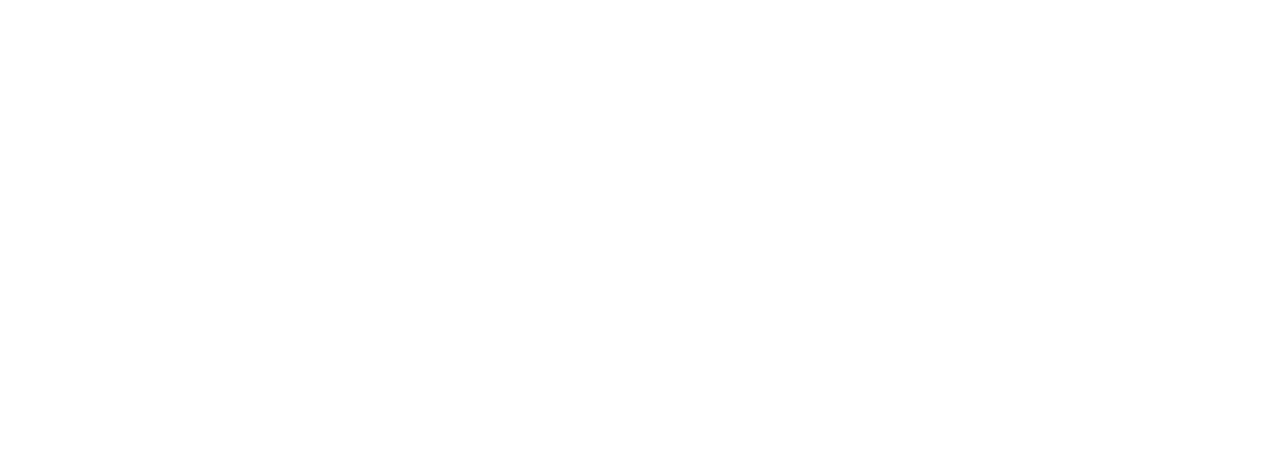
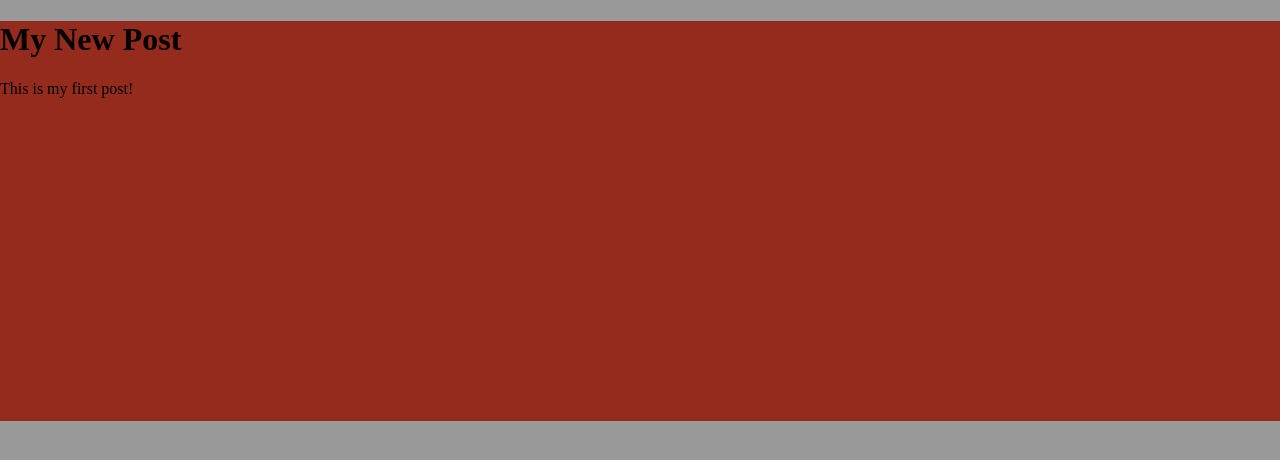
Before and after one commit to ksnediker/project_3, a plain HTML site: page public/index.html in a window 1280 px wide. Both pictures are taken after typing "name@example.com" into the empty fields and a click on the button "Submit". Drawn offline with nearby package versions, Linux system fonts and the light colour scheme.

Commit message:
added modal

```diff
--- a/public/app.js
+++ b/public/app.js
@@ -18,4 +18,7 @@ var secondRender = function() {
 
 $('#submit-email').click(function(){
 	$('#sign-up-form').hide();
+	firstRender();
+	$('#form-container').show();
+	$('#modal').show()
 })
--- a/public/index.html
+++ b/public/index.html
@@ -10,10 +10,13 @@
 <body>
 
 	<div id="sign-up-form">
+		<h1>Sign up to take survey</h1>
 		<input id="user-email" placeholder="Enter Email"></input>
 		<button id="submit-email">Submit</button>
 	</div>
-
+	<div id="modal">
+		<div class="section" id="form-container"></div>
+	</div>
 	<script id="first-template" type="text/x-handlebars-template">
 		<div class="entry">
 			<h1>{{title}}</h1>
--- a/public/style.css
+++ b/public/style.css
@@ -17,3 +17,21 @@
 #form-container-two {
 	display: none;
 }
+
+#modal {
+  top: 0;
+  left: 0;
+  position: fixed;
+  display: none;
+  width: 100%;
+  height: 100%;
+  background-color: rgba(1, 0, 0, .4);
+}
+
+#show-modal{
+	top: 25%;
+	left: 25%;
+	width: 75%;
+	height: 75%;
+	background-color: red;
+}
```
